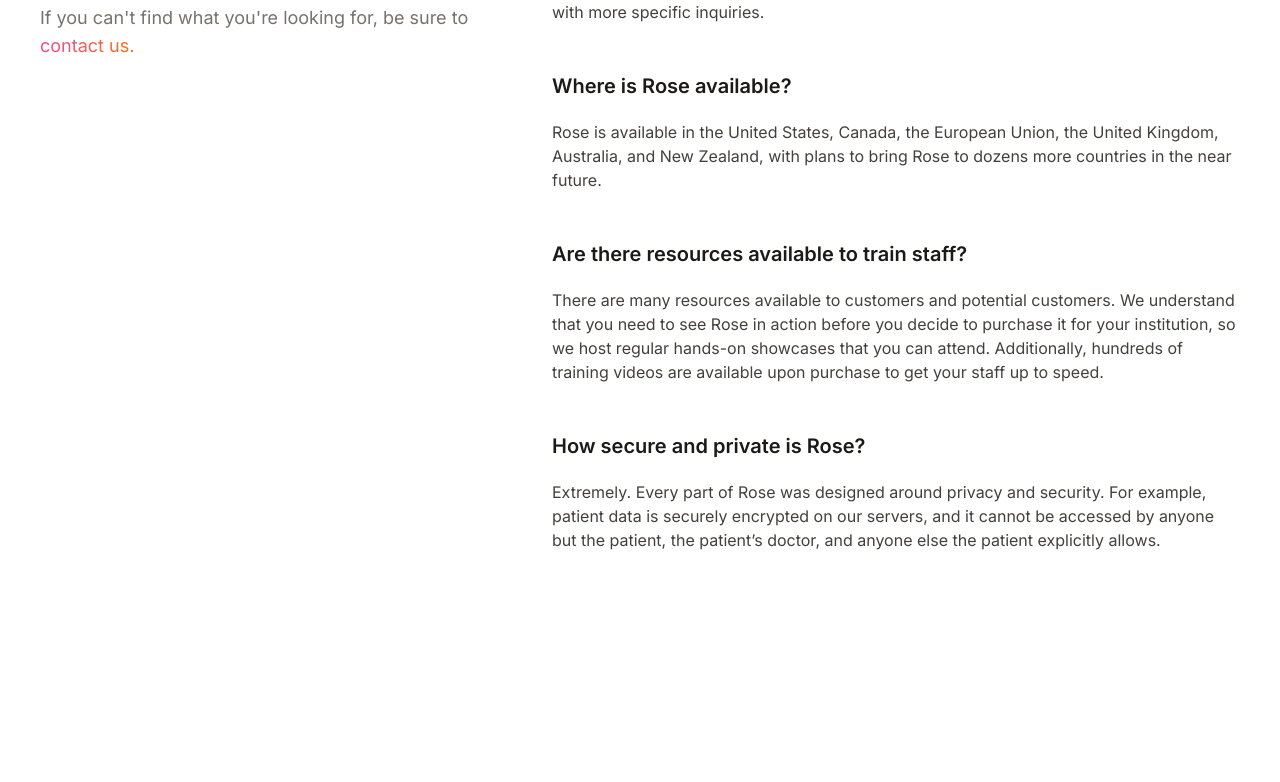
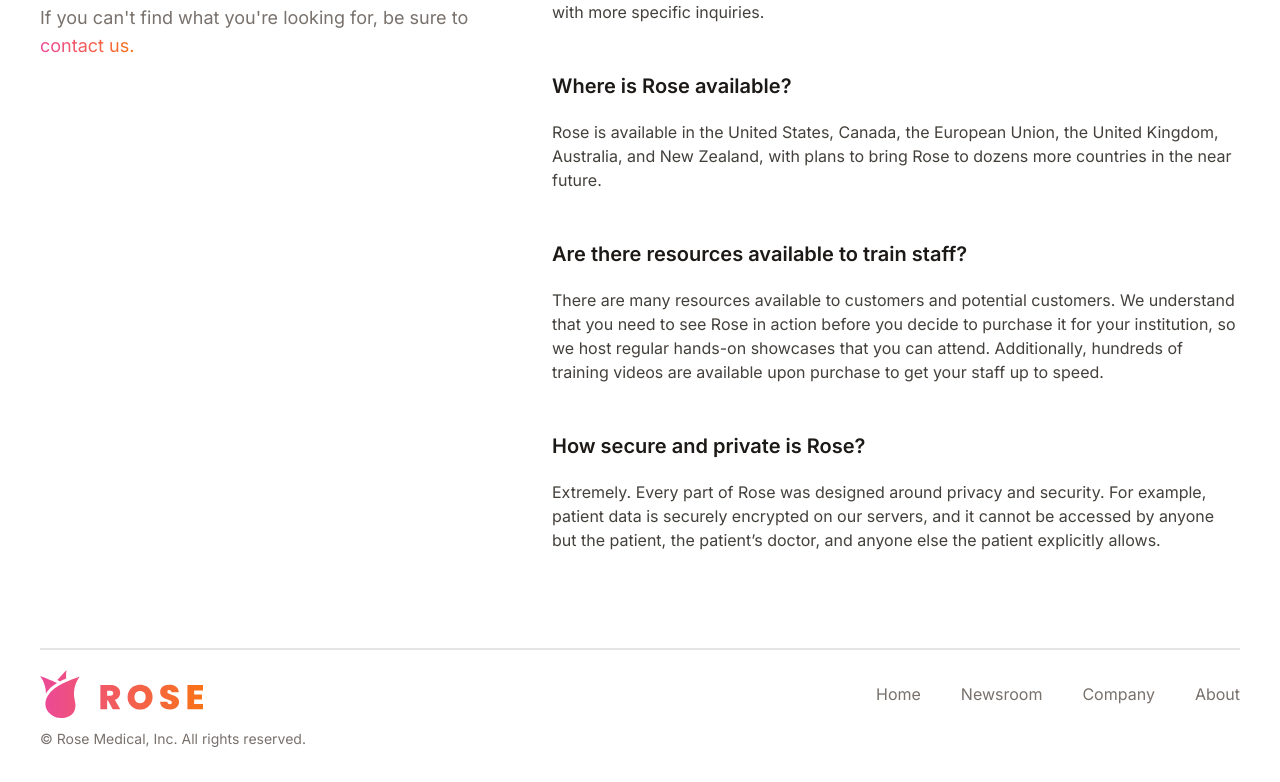
Before and after one commit to choctawtsa/rose, a Vue app: page / in a window 1280 px wide. Shown: the part 3183-3965 px from the top of the page. Before the commit the page ends 3831 px from the top, so only its background shows below. Built offline with nearby package versions, Linux system fonts and the light colour scheme; what @tailwindcss/typography would draw is missing.

Commit message:
Footer on Home.vue

```diff
--- a/src/components/Home.vue
+++ b/src/components/Home.vue
@@ -718,6 +718,37 @@
       </div>
     </div>
   </div>
+  <footer class="container mx-auto px-6 sm:px-10">
+    <div class="pt-5 pb-8 border-t-2 border-gray-200">
+      <div class="mb-10 sm:flex sm:items-center sm:justify-between sm:mb-2">
+        <img
+          class="h-12 mx-auto sm:mx-0"
+          src="/logo-gradient.svg"
+          alt="Rose logo"
+        />
+        <nav
+          class="mt-6 sm:mt-0 space-x-6 text-center sm:space-x-8 md:space-x-10"
+        >
+          <router-link class="text-gray-500 hover:text-gray-700" to="/"
+            >Home</router-link
+          >
+          <router-link class="text-gray-500 hover:text-gray-700" to="/newsroom"
+            >Newsroom</router-link
+          >
+          <router-link class="text-gray-500 hover:text-gray-700" to="/company"
+            >Company</router-link
+          >
+          <router-link class="text-gray-500 hover:text-gray-700" to="/about"
+            >About</router-link
+          >
+        </nav>
+      </div>
+      <span
+        class="block mx-auto text-sm text-gray-500 sm:inline sm:mx-0 text-center sm:text-left"
+        >&copy; Rose Medical, Inc. All rights reserved.</span
+      >
+    </div>
+  </footer>
 </template>
 
 <script>
```
